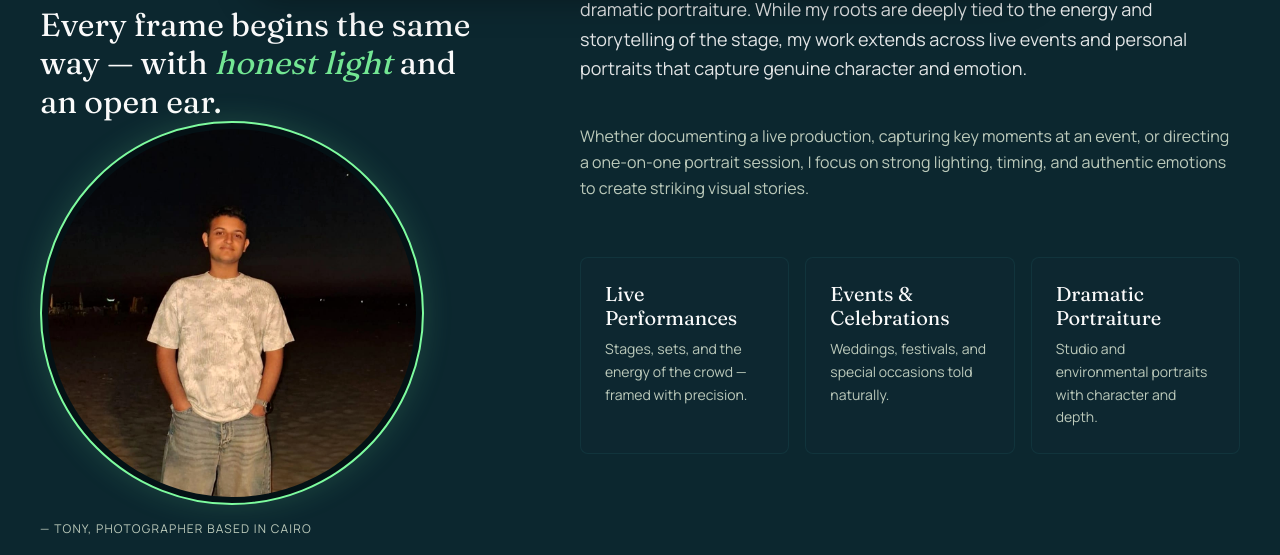
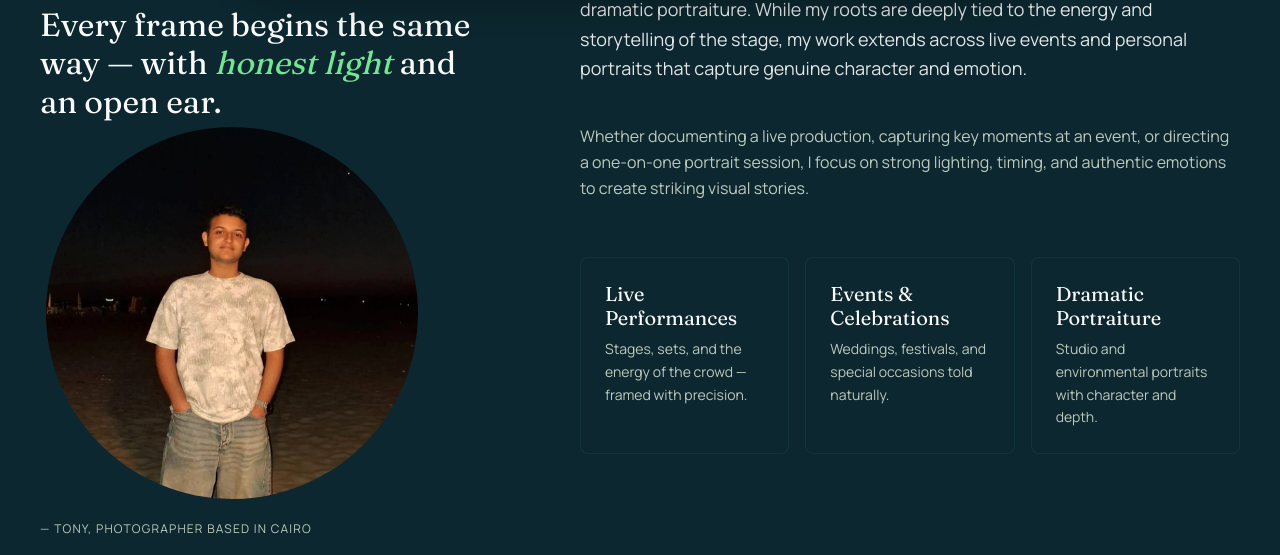
Before and after one commit to Shenodev/tony-visuals-portfolio, a Next.js app: page / in a window 1280 px wide. Shown: the part 799-1354 px from the top of the page. Built offline with nearby package versions, Linux system fonts and the light colour scheme; no server answers; the database is empty.

Commit message:
feat: add About component with bio and service pillars

```diff
--- a/components/About.tsx
+++ b/components/About.tsx
@@ -20,7 +20,7 @@ export default function About() {
                 </span>{" "}
                 and an open ear.
               </blockquote>
-              <div className="relative w-72 h-72 sm:w-96 sm:h-96 rounded-full overflow-hidden border-2 border-primary-container p-1.5 shadow-[0_0_30px_rgba(126,252,159,0.15)] bg-surface-container-lowest">
+              <div className="relative w-72 h-72 sm:w-96 sm:h-96 rounded-full overflow-hidden p-1.5">
                 <Image src="/images/about.png" alt="Tony" width={100} height={100} className="w-full h-full object-cover rounded-full filter contrast-105" />
               </div>
               <p className="text-label-sm font-label-sm tracking-widest text-on-surface-variant uppercase mt-space-md">
```
